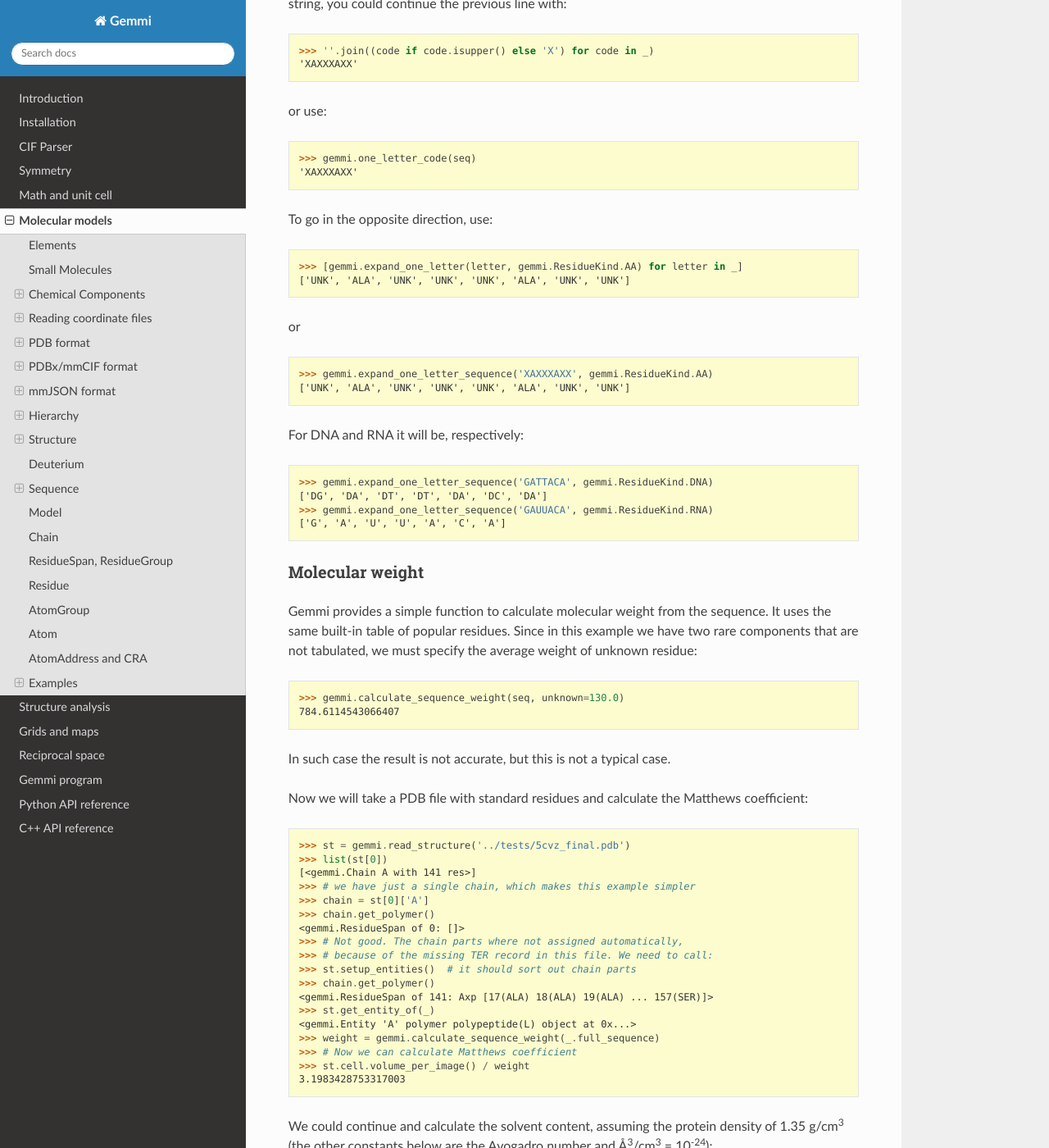
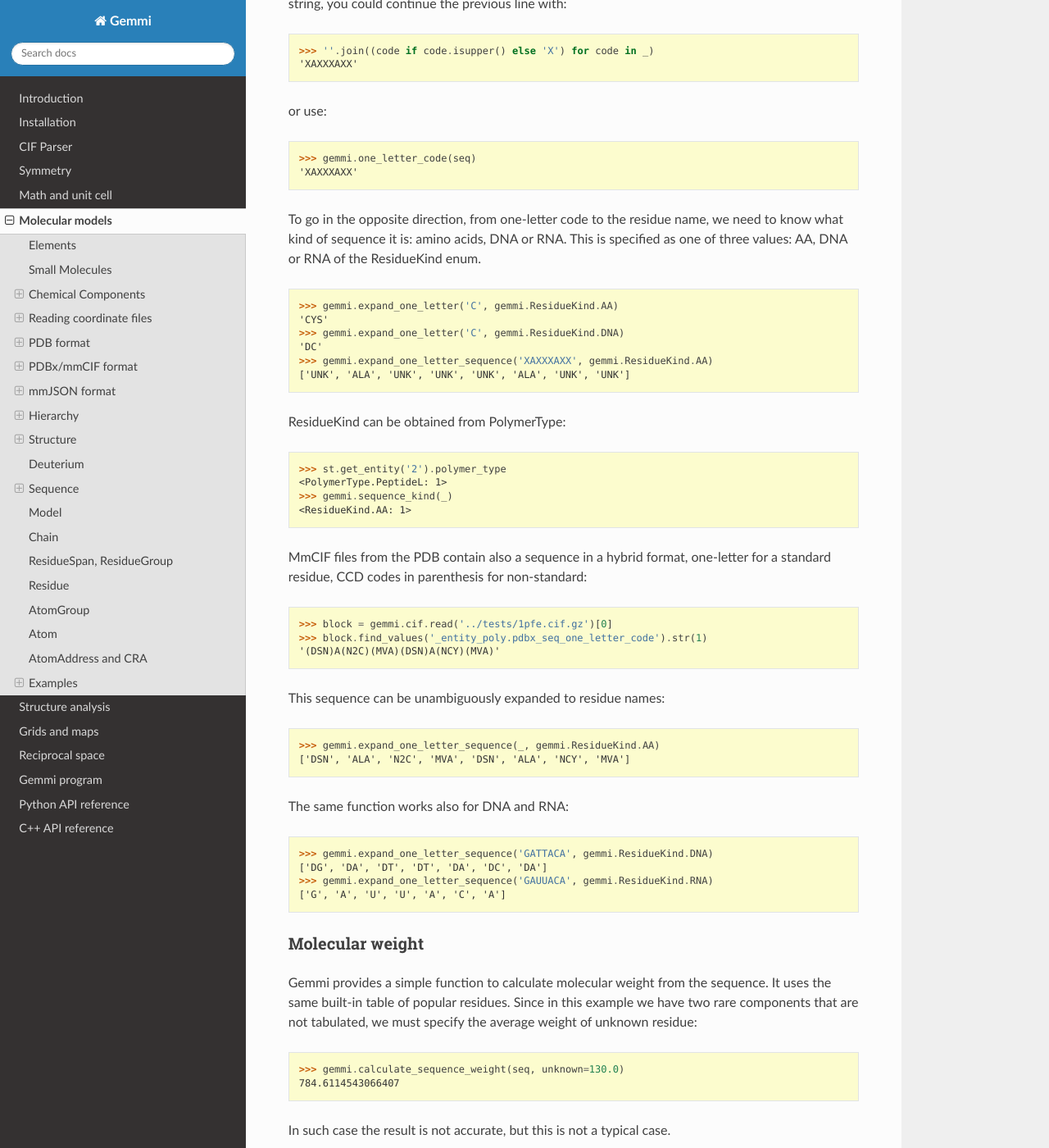
Before and after one commit to project-gemmi/gemmi, a Sphinx documentation site: the page built from docs/mol.rst, in a window 1280 px wide and 1400 px high, scrolled down 35990 px. Shown: the whole window at 82% size. Built offline with Sphinx 7.4.7 and the Read the Docs theme 2.0.0, drawn with Linux system fonts in a browser that asks for light colours; some of the changed text lies outside the part shown.

Commit message:
tweaks related to recently added expand_one_letter_sequence()

```diff
--- a/docs/mol.rst
+++ b/docs/mol.rst
@@ -2033,21 +2033,45 @@ or use:
   >>> gemmi.one_letter_code(seq)
   'XAXXXAXX'
 
-To go in the opposite direction, use:
-
-.. doctest::
-
-  >>> [gemmi.expand_one_letter(letter, gemmi.ResidueKind.AA) for letter in _]
-  ['UNK', 'ALA', 'UNK', 'UNK', 'UNK', 'ALA', 'UNK', 'UNK']
-
-or
-
-.. doctest::
-
+To go in the opposite direction, from one-letter code to the residue name,
+we need to know what kind of sequence it is: amino acids, DNA or RNA. This
+is specified as one of three values: AA, DNA or RNA of the ResidueKind enum.
+
+.. doctest::
+
+  >>> gemmi.expand_one_letter('C', gemmi.ResidueKind.AA)
+  'CYS'
+  >>> gemmi.expand_one_letter('C', gemmi.ResidueKind.DNA)
+  'DC'
   >>> gemmi.expand_one_letter_sequence('XAXXXAXX', gemmi.ResidueKind.AA)
   ['UNK', 'ALA', 'UNK', 'UNK', 'UNK', 'ALA', 'UNK', 'UNK']
 
-For DNA and RNA it will be, respectively:
+ResidueKind can be obtained from PolymerType:
+
+.. doctest::
+
+  >>> st.get_entity('2').polymer_type
+  <PolymerType.PeptideL: 1>
+  >>> gemmi.sequence_kind(_)
+  <ResidueKind.AA: 1>
+
+MmCIF files from the PDB contain also a sequence in a hybrid format,
+one-letter for a standard residue, CCD codes in parenthesis for non-standard:
+
+.. doctest::
+
+  >>> block = gemmi.cif.read('../tests/1pfe.cif.gz')[0]
+  >>> block.find_values('_entity_poly.pdbx_seq_one_letter_code').str(1)
+  '(DSN)A(N2C)(MVA)(DSN)A(NCY)(MVA)'
+
+This sequence can be unambiguously expanded to residue names:
+
+.. doctest::
+
+  >>> gemmi.expand_one_letter_sequence(_, gemmi.ResidueKind.AA)
+  ['DSN', 'ALA', 'N2C', 'MVA', 'DSN', 'ALA', 'NCY', 'MVA']
+
+The same function works also for DNA and RNA:
 
 .. doctest::
 
@@ -2387,6 +2411,9 @@ The residue-level cross-referencing to UniProt is written for every residue
 and also for every atom in the structure. Gemmi ignores the redundant
 per-atom annotations, in hope that they will be abandoned).*
 
+Sadly, since 2023, the redundant SIFTS annotations have also been present in
+`NextGen Archive <https://www.rcsb.org/news/feature/63cedad9b5f08ee94ab73826>`_.
+
 Gemmi has limited support for both DBREF and SIFTS annotations.
 The API is undocumented yet and may change in the future.
 If you'd like to use it -- get in touch.
```
Also changed, not shown: 3 other files.
